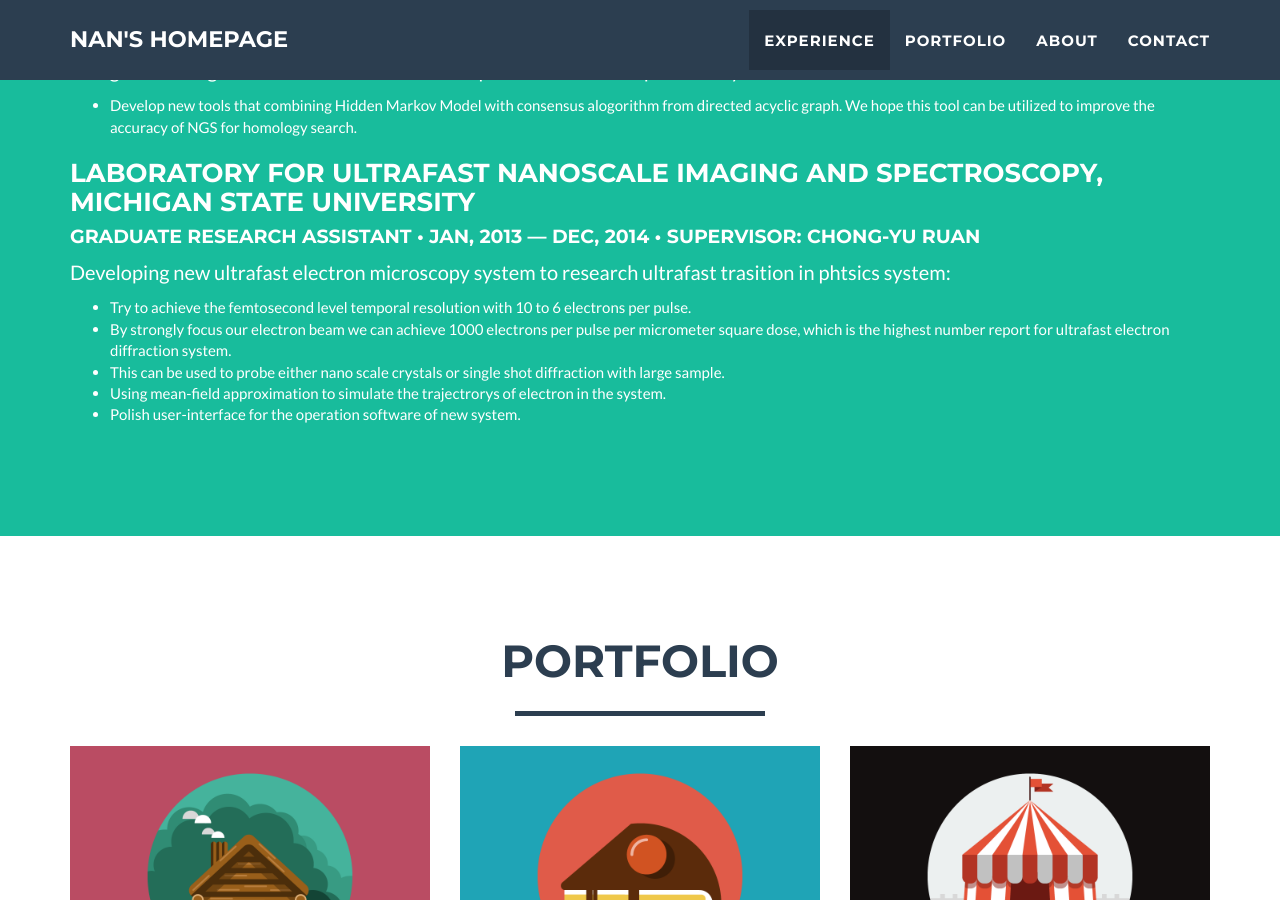
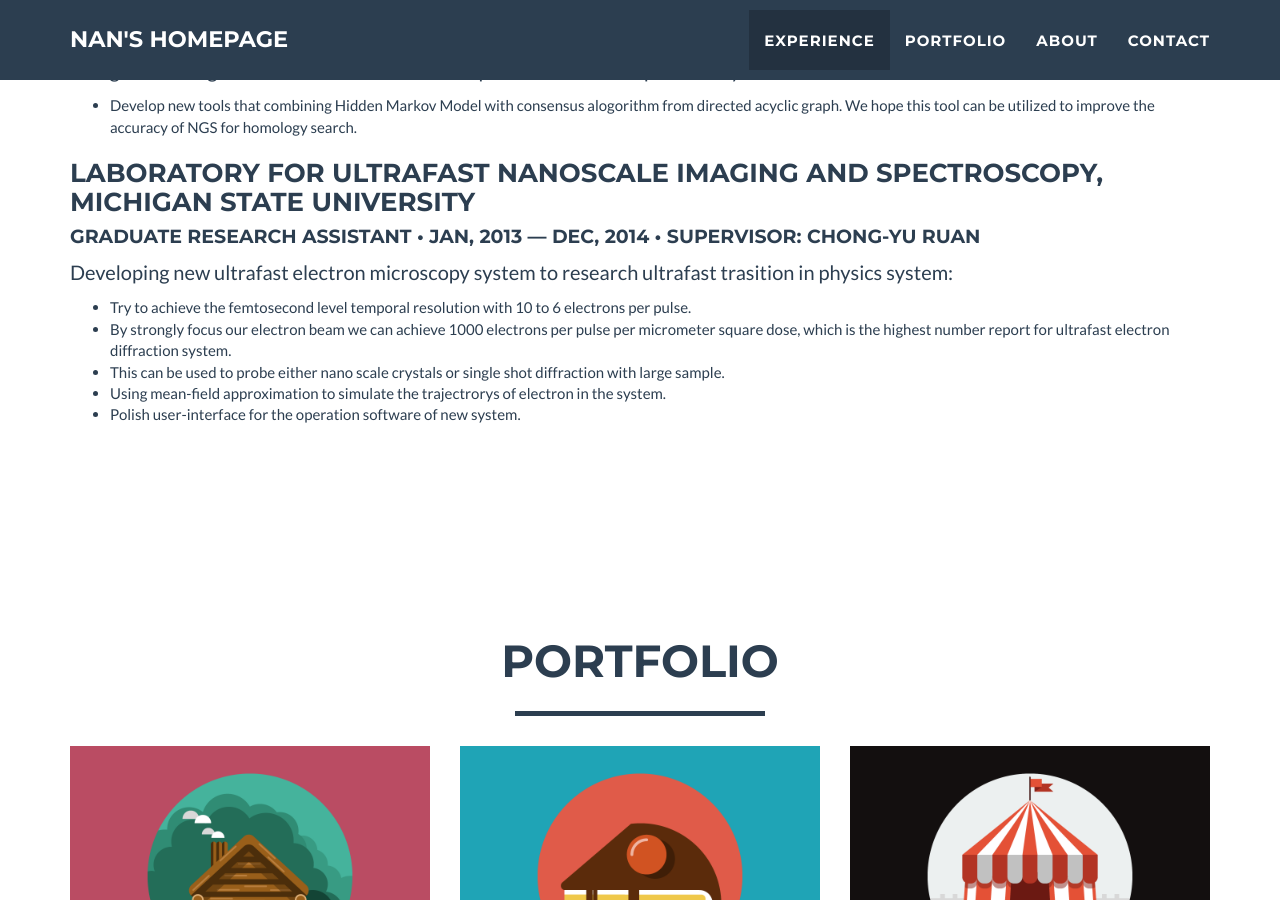
Before and after one commit to Strideradu/strideradu.github.io, a Jekyll site: the page built from index.html, in a window 1280 px wide and 900 px high, scrolled down 1020 px. Built offline with Jekyll 4.4.1, drawn with Linux system fonts in a browser that asks for light colours.

Commit message:
change experience part style

```diff
--- a/_includes/experience.html
+++ b/_includes/experience.html
@@ -1,10 +1,10 @@
  <!-- Experience Section -->
-    <section class="success" id="experience">
+    <section id="experience">
         <div class="container">
             <div class="row">
                 <div class="col-lg-12 text-center">
                     <h2>Experience</h2>
-                    <hr class="star-light">
+                    <hr class="star-primary">
                 </div>
             </div>
             <!-- Duplicate these resume-item elements and edit accordingly for each job you want to add here -->
@@ -23,7 +23,7 @@
             <div class="resume-item">
               <h3 class="resume-item-title">Laboratory for Ultrafast Nanoscale Imaging and Spectroscopy, Michigan State University</h3>
               <h4 class="resume-item-details">Graduate Research Assistant &bull; Jan, 2013 &mdash; Dec, 2014 &bull; Supervisor: Chong-Yu Ruan </h4>
-              <p class="resume-item-copy">Developing new ultrafast electron microscopy system to research ultrafast trasition in phtsics system:</p>
+              <p class="resume-item-copy">Developing new ultrafast electron microscopy system to research ultrafast trasition in physics system:</p>
               <ul class="resume-item-list">
                 <li>Try to achieve the femtosecond level temporal resolution with 10 to 6 electrons per pulse. </li>
                 <li>By strongly focus our electron beam we can achieve 1000 electrons per pulse per micrometer square dose, which is the highest number report for ultrafast electron diffraction system. </li>
```
